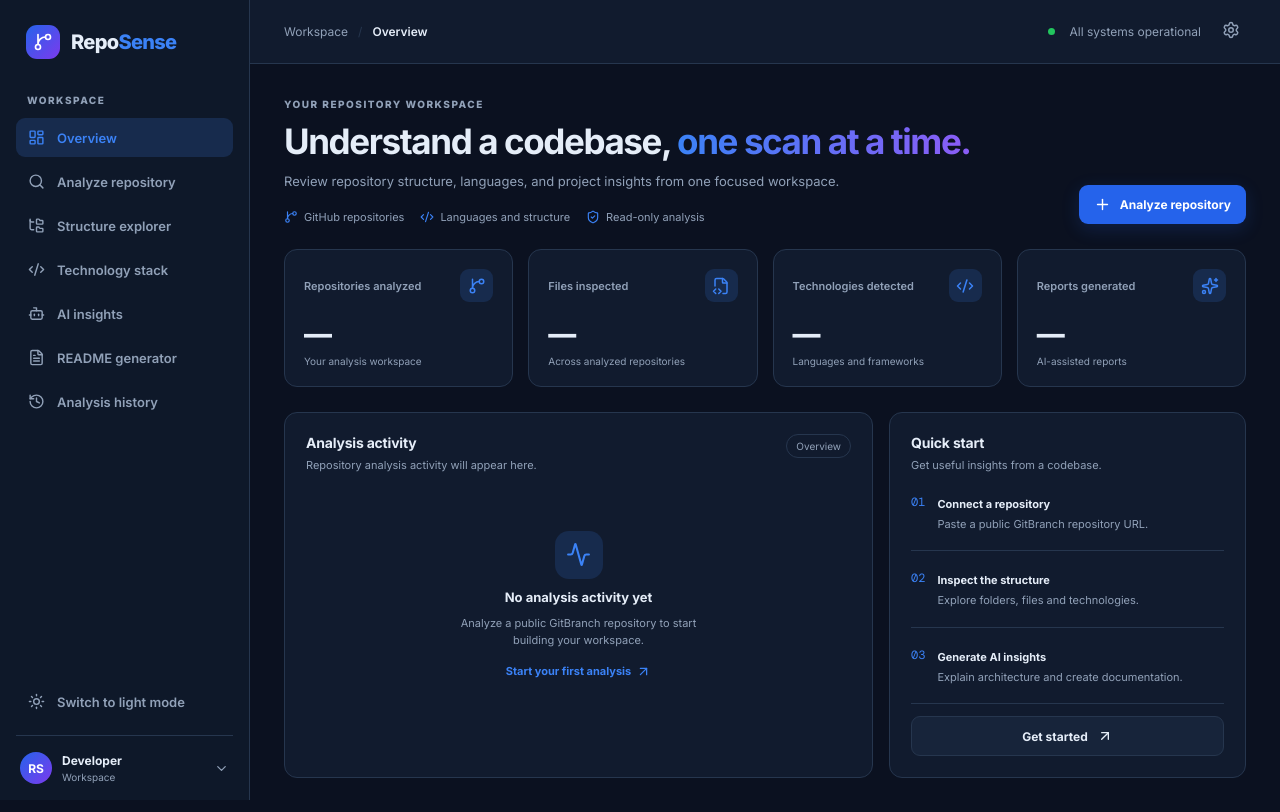
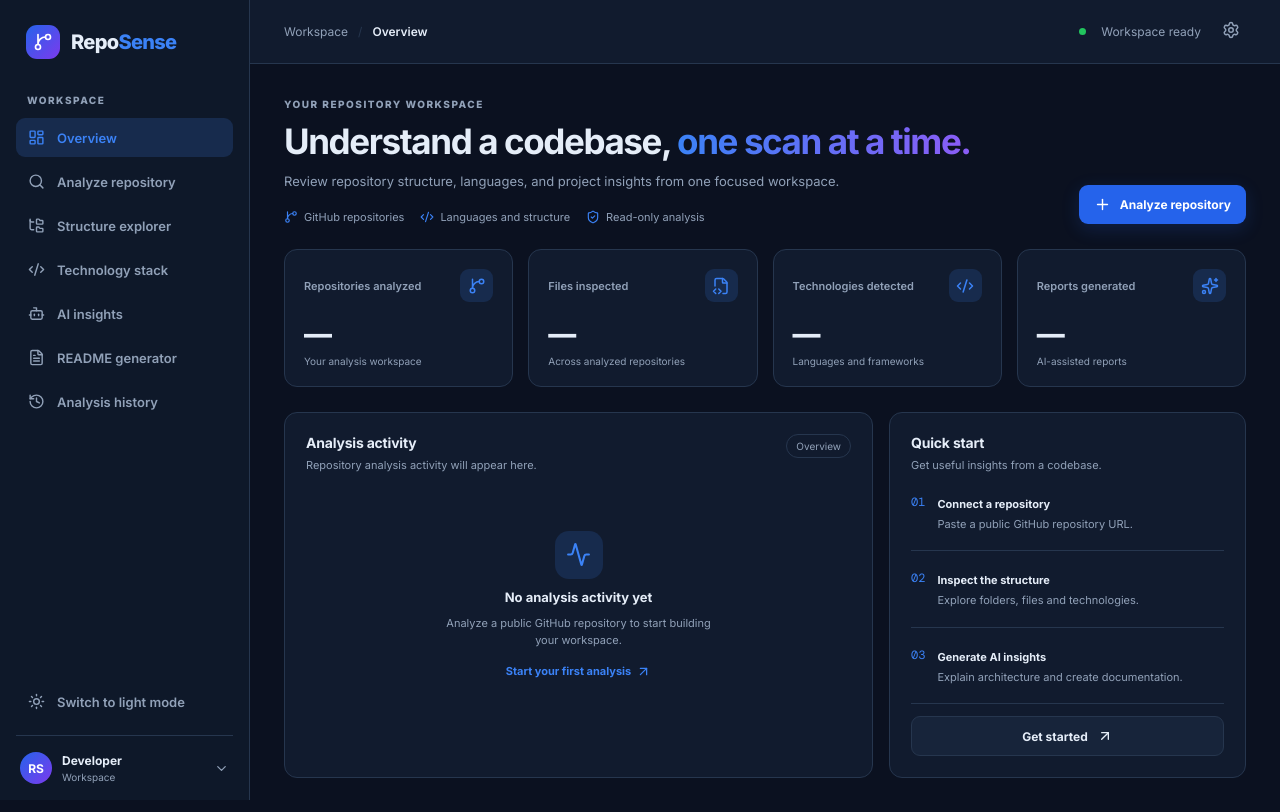
Before and after one commit to praveenprofessional18-maker/RepoSence, a React (Vite) app in the folder frontend/: page /dashboard in a window 1280 px wide. Built offline with nearby package versions, Linux system fonts and the light colour scheme.

Commit message:
Correct repository labels and status copy

```diff
--- a/frontend/src/components/layout/AppShell.jsx
+++ b/frontend/src/components/layout/AppShell.jsx
@@ -57,7 +57,7 @@ export default function AppShell() {
           <button className="icon-button menu-button" type="button" aria-label="Open navigation" aria-expanded={sidebarOpen} aria-controls="workspace-navigation" onClick={() => setSidebarOpen(true)}><Menu size={19}/></button>
           <div className="breadcrumb"><span>Workspace</span><span className="crumb-sep">/</span><strong>{currentPage}</strong></div>
         </div>
-          <div className="top-actions"><span className="status-dot"/> <span className="status-text">All systems operational</span><button className="icon-button" aria-label="Settings"><Settings size={18}/></button></div>
+          <div className="top-actions"><span className="status-dot" aria-hidden="true"/> <span className="status-text">Workspace ready</span><button className="icon-button" type="button" aria-label="Settings"><Settings size={18}/></button></div>
         </header>
         <div className="page-content"><Outlet /></div>
       </main>
--- a/frontend/src/pages/Dashboard.jsx
+++ b/frontend/src/pages/Dashboard.jsx
@@ -101,7 +101,7 @@ export default function Dashboard() {
             <strong>No analysis activity yet</strong>
 
             <span>
-              Analyze a public GitBranch repository to start building
+              Analyze a public GitHub repository to start building
               your workspace.
             </span>
 
@@ -124,7 +124,7 @@ export default function Dashboard() {
             <span>01</span>
             <div>
               <strong>Connect a repository</strong>
-              <p>Paste a public GitBranch repository URL.</p>
+              <p>Paste a public GitHub repository URL.</p>
             </div>
           </div>
 
```
